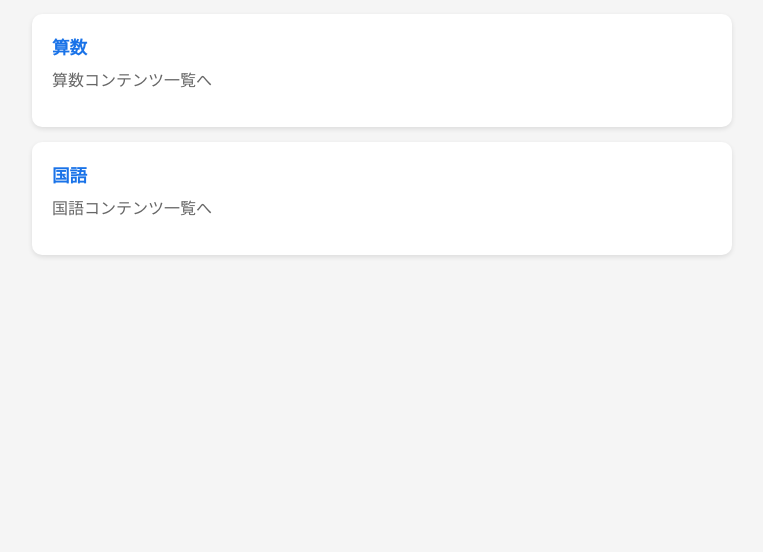
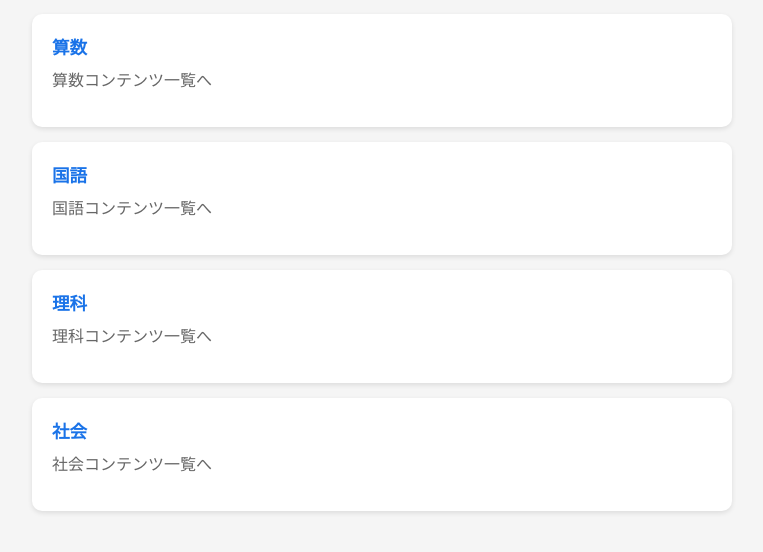
Before and after one commit to iwslatojp29/math-app, a plain HTML site: page index.html in a window 1280 px wide. Shown: the part 108-660 px from the top of the page, without its empty margins (258-1021 px from the left). Drawn offline with Linux system fonts and the light colour scheme.

Commit message:
Add 理科 and 社会 cards to top index

```diff
--- a/index.html
+++ b/index.html
@@ -51,5 +51,15 @@
     <a href="./japanese/">国語</a>
     <p>国語コンテンツ一覧へ</p>
   </div>
+
+  <div class="card">
+    <a href="./science-society/?subject=理科">理科</a>
+    <p>理科コンテンツ一覧へ</p>
+  </div>
+
+  <div class="card">
+    <a href="./science-society/?subject=社会">社会</a>
+    <p>社会コンテンツ一覧へ</p>
+  </div>
 </body>
 </html>
```
